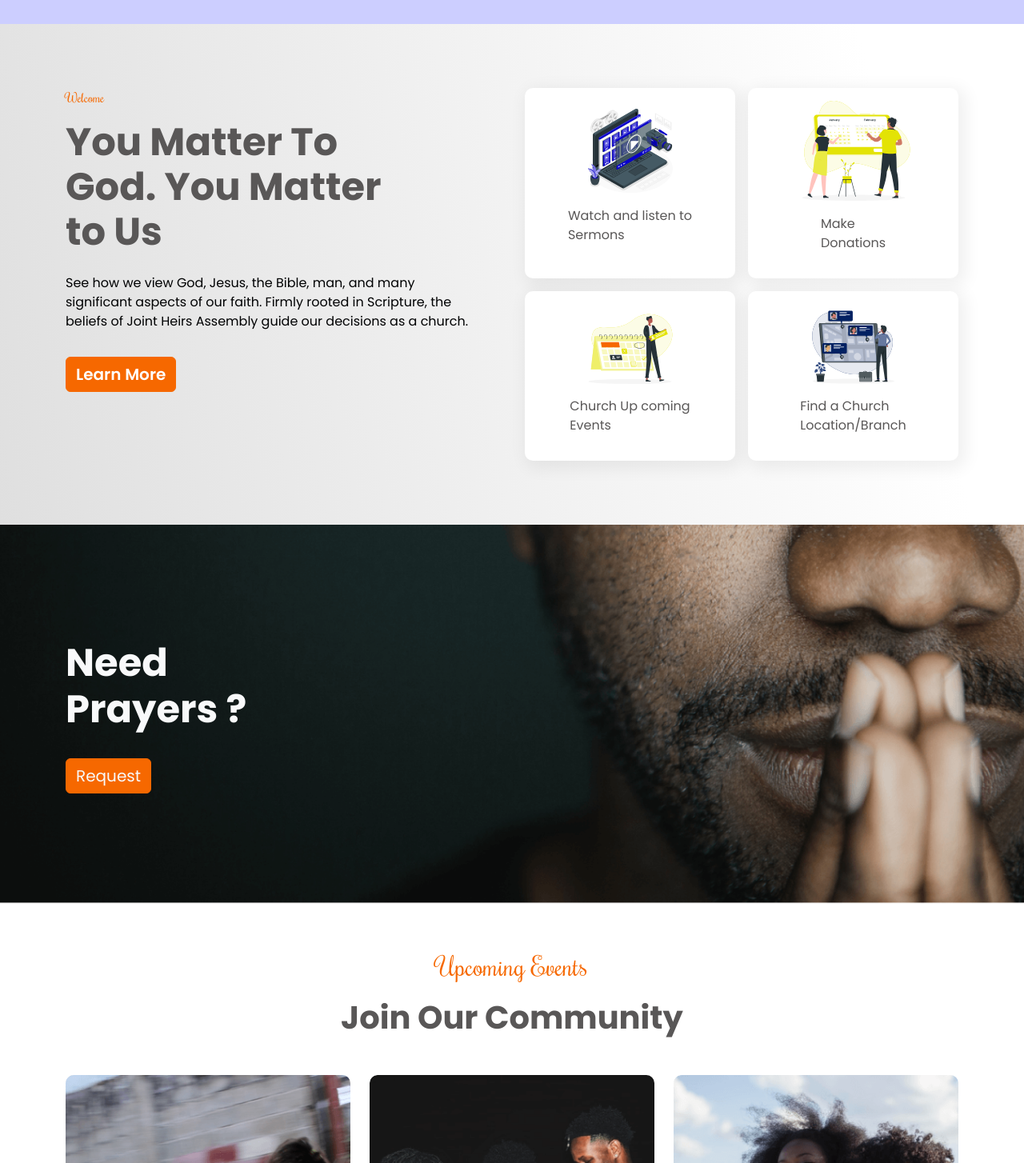
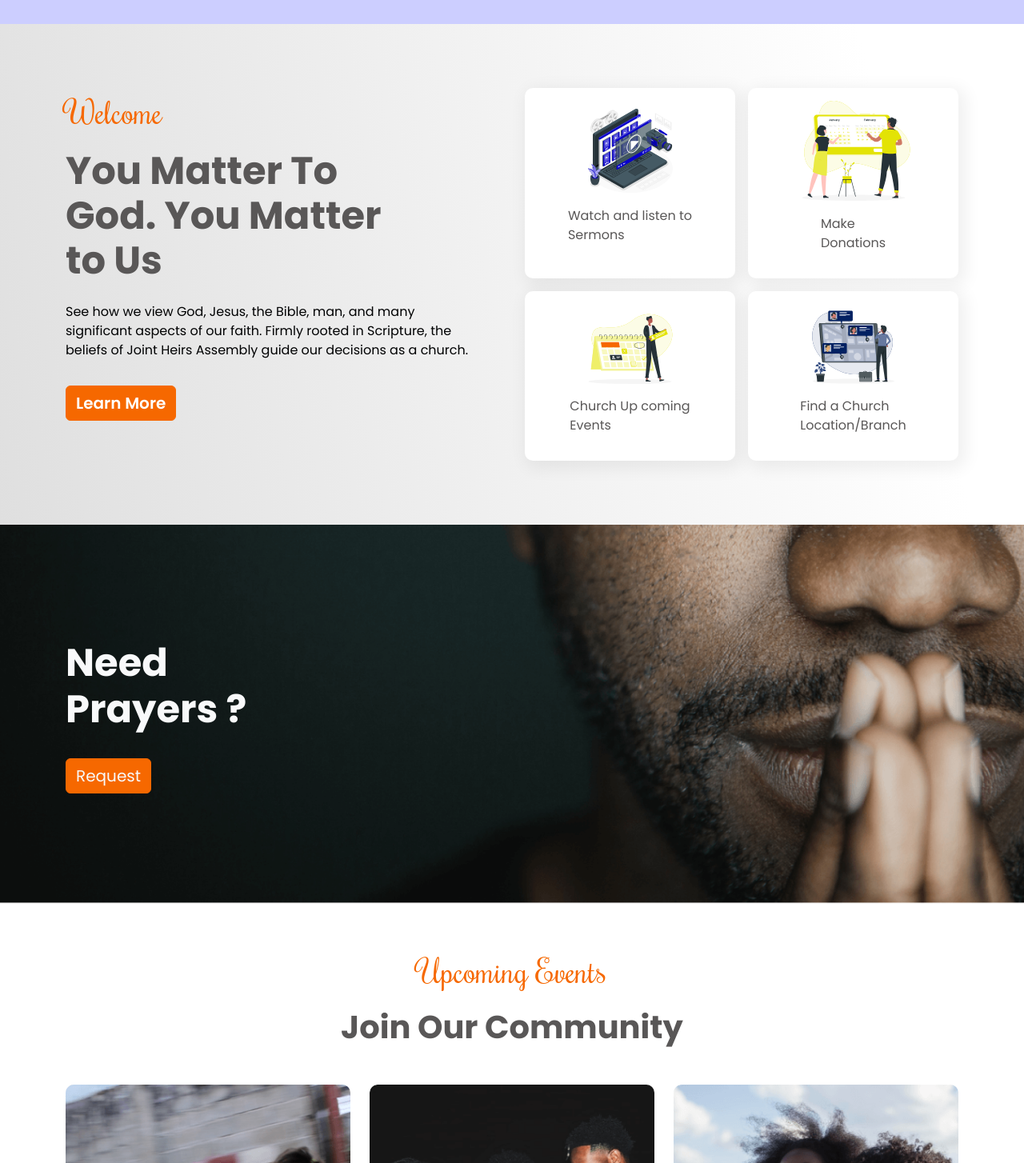
Before and after one commit to pin4eva/joint_heirs_frontend, a Next.js app: page / in a window 1280 px wide. Shown: the part 736-2190 px from the top of the page at 80% size. Built offline with nearby package versions, Linux system fonts and the light colour scheme.

Commit message:
made requested changes

```diff
--- a/src/components/cards/CommunityCardComp.tsx
+++ b/src/components/cards/CommunityCardComp.tsx
@@ -8,7 +8,7 @@ const CommunityCardComp = () => {
 		<div className="joint-heirs_community">
 			<div className="container community-inner">
 				<div className="text-center">
-					<p className="upcoming fs-2">Upcoming Events</p>
+					<p className="upcoming rochester">Upcoming Events</p>
 					<h1 className="text-secondary fw-bold community-text-bold">Join Our Community</h1>
 					<div className="cards">
 						{events?.splice(0, 3)?.map((event, i) => (
--- a/src/pages/index.tsx
+++ b/src/pages/index.tsx
@@ -144,7 +144,7 @@ const Home: NextPage = () => {
 									<img src="/images/girl.png" alt="" />
 								</div>
 								<div className="right">
-									<p className="belief-text">Beliefs</p>
+									<p className="belief-text rochester">Beliefs</p>
 									<p className="text-secondary fs-700 fw-bold mission-text">Our Mission</p>
 									<p className="text-secondary mt-4 mb-4 ">
 										We are called to eat, drink, speak, think and work to the glory of God. We
@@ -207,7 +207,7 @@ const Home: NextPage = () => {
 					<div className="donation-page">
 						<div className="container">
 							<div className="donation-content">
-								<h4 className="rochester">Donate</h4>
+								<h4 className="rochester ">Donate</h4>
 								<h1 className="fw-bold text-secondary text-center m-0">Support The Mission</h1>
 								<div className="donate">
 									<img src="/images/donate.png" alt="" />
@@ -286,10 +286,8 @@ const Home: NextPage = () => {
 										/>
 									</div>
 									<div className="form-group">
-										<label className="mt-4 mb-2" htmlFor="branch">
-											Church Branch*
-										</label>
-										<select name="" className="form-select" id="branch">
+										<label className="mt-4 mb-2">Church Branch*</label>
+										<select name="" className="form-select">
 											<option value=""></option>
 											<option value="">First</option>
 											<option value="">First</option>
--- a/src/styles/about.scss
+++ b/src/styles/about.scss
@@ -199,12 +199,12 @@
 					.section-four-image_caption {
 						background: $light-gray;
 
-						&>p:first-child {
+						& > p:first-child {
 							font-weight: 500;
 							font-size: 1.5rem;
 						}
 
-						&>p:nth-child(2) {
+						& > p:nth-child(2) {
 							font-size: 1.3rem;
 						}
 					}
@@ -332,6 +332,4 @@
 	}
 
 	//========END OF SECTION SIX============
-
-
 }
--- a/src/styles/events.scss
+++ b/src/styles/events.scss
@@ -21,7 +21,7 @@
 			h4 {
 				color: #fff;
 				font-weight: 400;
-				font-family: $rochester;
+				font-size: 2.5rem;
 			}
 		}
 	}
--- a/src/styles/home.scss
+++ b/src/styles/home.scss
@@ -27,6 +27,7 @@
 			.jhai-text {
 				margin-top: 1rem;
 				color: #ffffff;
+				font-size: 2.5rem;
 			}
 
 			.btn {
@@ -108,8 +109,8 @@
 
 				.page-2-welcome {
 					margin-top: 3rem;
-					font-family: "Rochester", cursive;
 					color: $warning;
+					font-size: 2.5rem;
 				}
 
 				.page-2-large-text {
@@ -188,7 +189,7 @@
 
 		.text-center {
 			.upcoming {
-				font-family: "Rochester", cursive;
+				font-size: 2.5rem;
 				color: $warning;
 			}
 
@@ -342,10 +343,9 @@
 				height: auto;
 
 				.belief-text {
-					font-family: "Rochester", cursive;
 					color: $warning;
 					font-weight: 400;
-					font-size: 36px;
+					font-size: 2.5rem;
 				}
 
 				.mission-text {
@@ -507,6 +507,7 @@
 
 					.caps {
 						color: $warning;
+						font-size: 2.5rem;
 					}
 
 					.quotation {
@@ -607,6 +608,8 @@
 			h4 {
 				margin: 0;
 				align-self: center;
+				font-size: 2.5rem;
+				color: $warning;
 			}
 
 			.donate {
```
